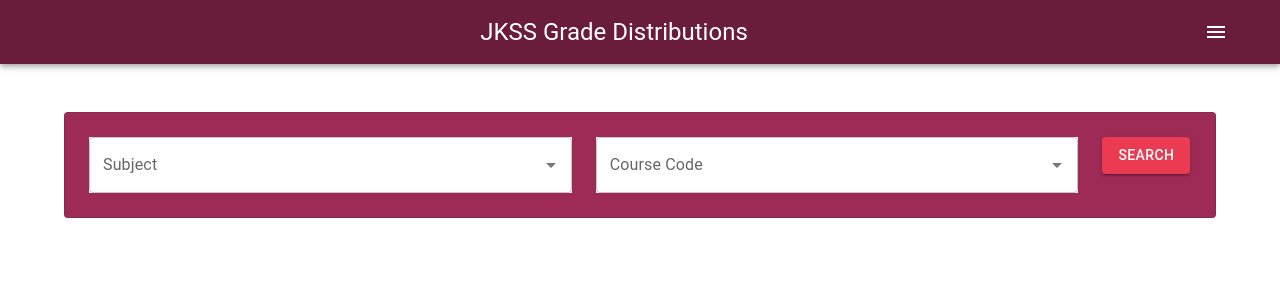
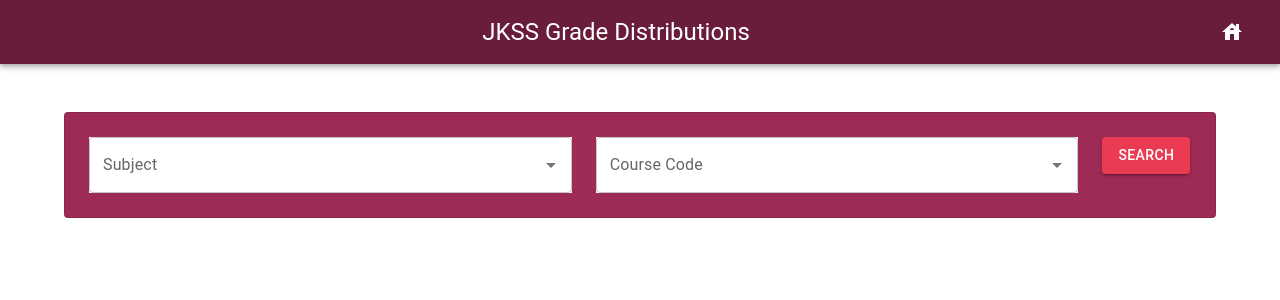
Before and after one commit to sohilgoswami/jkss, a React (Create React App) app in the folder frontend/: page / in a window 1280 px wide. Shown: the top 300 px of the page. Built offline with nearby package versions, Linux system fonts and the light colour scheme.

Commit message:
button to go back home on the header

```diff
--- a/frontend/public/index.html
+++ b/frontend/public/index.html
@@ -24,7 +24,7 @@
       work correctly both with client-side routing and a non-root public URL.
       Learn how to configure a non-root public URL by running `npm run build`.
     -->
-    <title>React App</title>
+    <title>JKSS Grade Distributions</title>
   </head>
   <body>
     <noscript>You need to enable JavaScript to run this app.</noscript>
--- a/frontend/src/components/InputFields.js
+++ b/frontend/src/components/InputFields.js
@@ -2,8 +2,10 @@ import * as React from 'react';
 import TextField from '@mui/material/TextField';
 import Autocomplete from '@mui/material/Autocomplete';
 import { Grid, Container, Paper, Button} from '@mui/material';
+import { useNavigate } from 'react-router-dom';
 
 export default function InputFields() {
+  const navigate = useNavigate();
   return (
     <React.Fragment>
     <Container maxWidth="lg" sx={{ mb: 4 }}>
@@ -28,7 +30,9 @@ export default function InputFields() {
           />
         </Grid>
         <Grid item xs={12} sm={1}>
-            <Button variant="contained" sx = {{bgcolor: '#EA3B52'}}>
+            <Button variant="contained" sx = {{bgcolor: '#EA3B52'}}
+              href = '/viewGrades'
+            >
                 Search
             </Button>
         </Grid>
--- a/frontend/src/components/Menubar.js
+++ b/frontend/src/components/Menubar.js
@@ -6,6 +6,7 @@ import Typography from '@mui/material/Typography';
 import Button from '@mui/material/Button';
 import IconButton from '@mui/material/IconButton';
 import MenuIcon from '@mui/icons-material/Menu';
+import HouseIcon from '@mui/icons-material/House';
 
 function Menubar(){
     return(
@@ -15,13 +16,13 @@ function Menubar(){
           JKSS Grade Distributions
         </Typography>
         <IconButton
-            size="large"
-            edge="start"
-            color="inherit"
-            aria-label="menu"
-            sx={{ mr: 2 }}
-          >
-            <MenuIcon />
+          id="basic-button"
+          size = 'large'
+          color = 'inherit'
+          style={{ marginLeft: "auto" }}
+          href = '/'
+        >
+          <HouseIcon/>
         </IconButton>
       </Toolbar>
       </AppBar>
```
